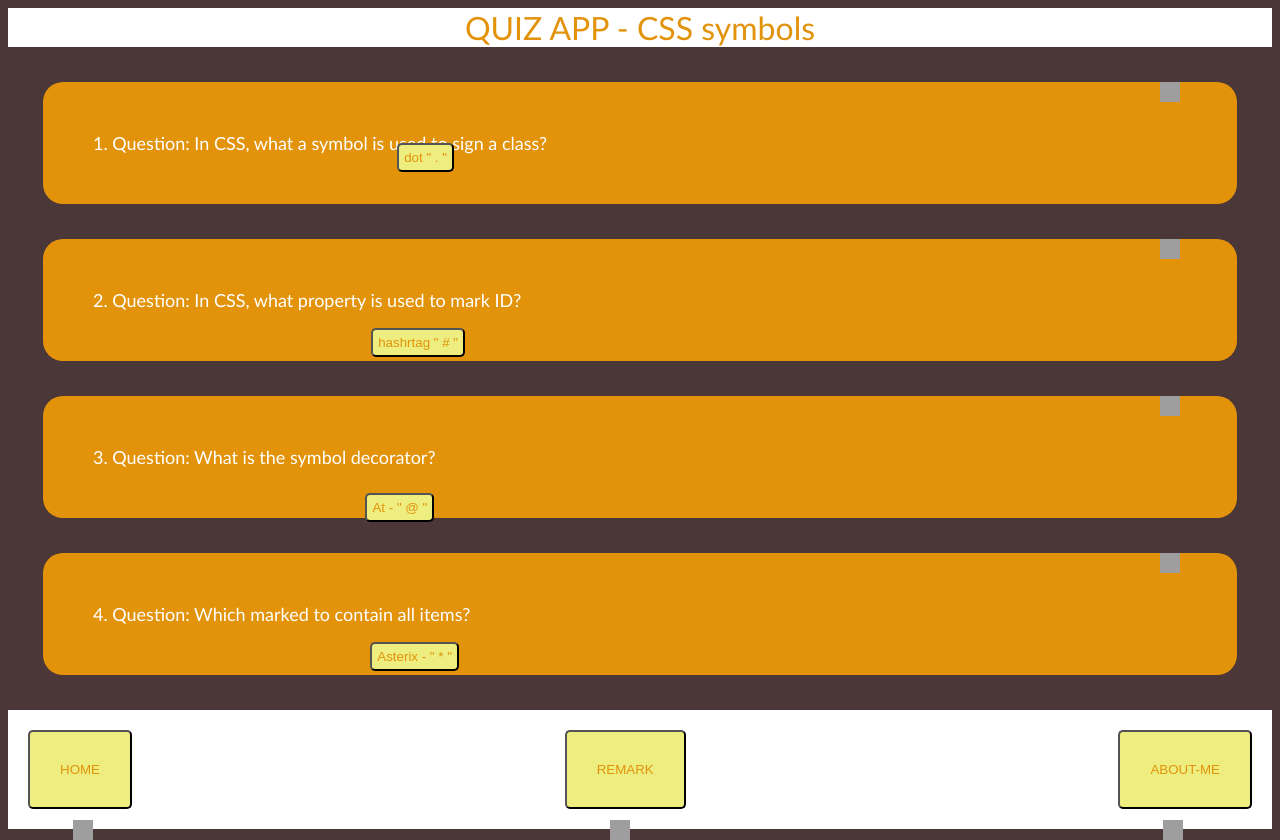
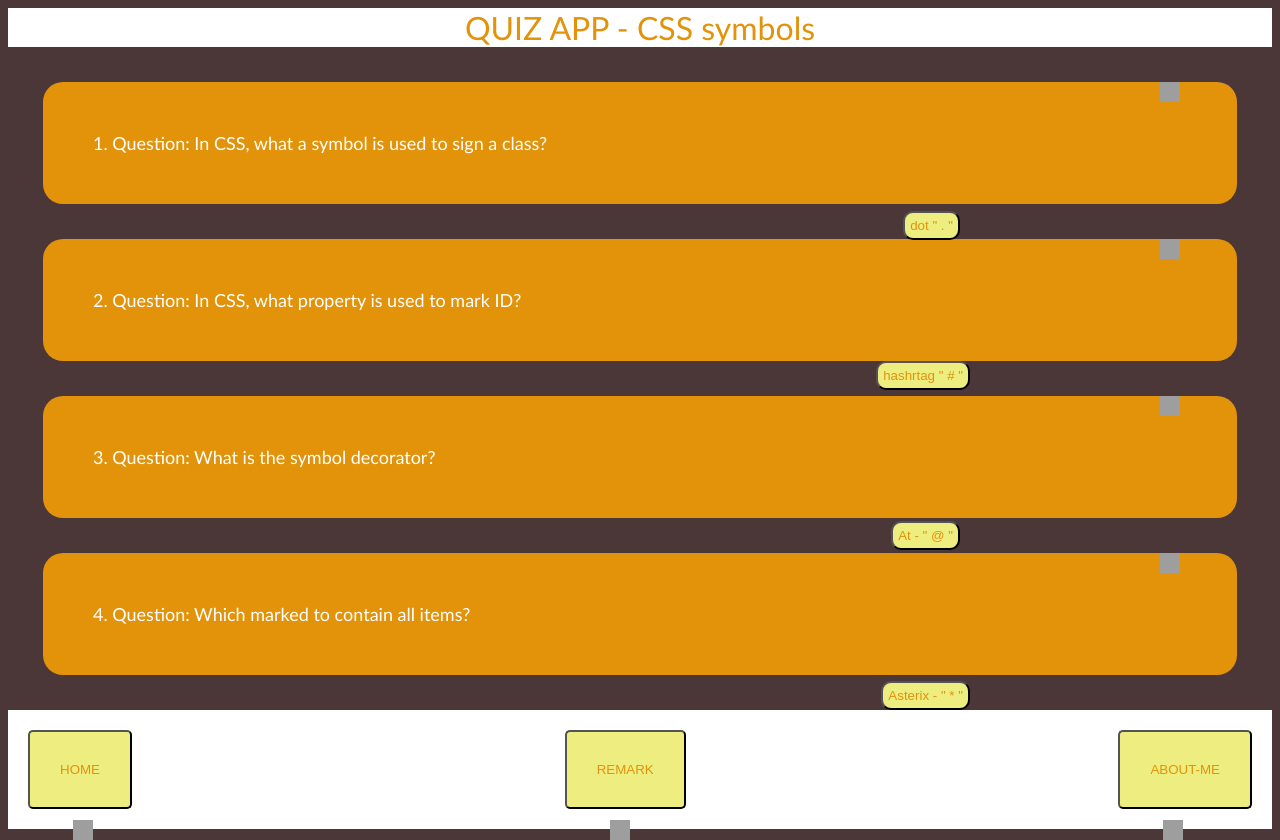
Before and after one commit to PARAMET7/Eshed-quiz-app, a plain HTML site: page index.html in a window 1280 px wide. Drawn offline with Linux system fonts and the light colour scheme; grey boxes are pictures that could not be loaded.

Commit message:
done change

```diff
--- a/index.html
+++ b/index.html
@@ -16,7 +16,7 @@
 
         1. Question: In CSS, what a symbol is used to sign a class?
         <a href="https://www.w3schools.com/cssref/sel_class.php">
-          <button class="game">
+          <button id="game">
             dot " . "
           </button>
         </a>
@@ -26,30 +26,33 @@
       <img class="img2" src="https://cdn-icons-png.flaticon.com/512/786/786352.png">
 
         2. Question: In CSS, what property is used to mark ID?
-        <a href="https://developer.mozilla.org/en-US/docs/Web/CSS/ID_selectors"></a>
-          <button class="game4">
+        <a href="https://developer.mozilla.org/en-US/docs/Web/CSS/ID_selectors">
+          <button id="game4">
            hashrtag " # "
-         </button>
+          </button>
+        </a>
     </section>
 
     <section class="p2" class="title">
       <img class="img2" src="https://cdn-icons-png.flaticon.com/512/786/786352.png">
 
       3. Question: What is the symbol decorator?
-      <a href="https://www.w3schools.com/cssref/css3_pr_mediaquery.php"></a>
-        <button class="game1">
+      <a href="https://www.w3schools.com/cssref/css3_pr_mediaquery.php">
+        <button id="game1">
           At - " @ "
         </button>
+      </a>
     </section>
 
     <section class="p2" class="title">
       <img class="img2" src="https://cdn-icons-png.flaticon.com/512/786/786352.png">
 
       4. Question: Which marked to contain all items?
-      <a class="link" href="https://www.w3schools.com/cssref/sel_all.php#:~:text=Definition%20and%20Usage,See%20%22More%20Examples%22)."></a>
-        <button class="game2">
+      <a class="link" href="https://www.w3schools.com/cssref/sel_all.php#:~:text=Definition%20and%20Usage,See%20%22More%20Examples%22).">
+        <button id="game2">
          Asterix - " * "
         </button>
+      </a>
     </section>
   </main>
 
@@ -57,15 +60,15 @@
       <button class="button1">
         <img class="img1" src="https://www.iconarchive.com/download/i103430/paomedia/small-n-flat/house.1024.png">
 
-        HOME
+          HOME
       </button>
       <button  class="button2">
         <img class="img1" src="https://cdn-icons-png.flaticon.com/512/786/786352.png">
-       REMARK
+          REMARK
       </button>
       <button class="button3">
         <img class="img1" src="https://banner2.cleanpng.com/20180701/yig/kisspng-computer-icons-silhouette-my-account-icon-5b388d48343f50.355577991530432840214.jpg">
-        ABOUT-ME
+          ABOUT-ME
       </button>
 
   </footer>
--- a/styles.css
+++ b/styles.css
@@ -18,7 +18,7 @@
   justify-content: center;
   color : var(--color-black-gold);
   font-family: 'Gill Sans', 'Gill Sans MT', Calibri, 'Trebuchet MS', sans-serif;
-
+  gap: 10px;
   font-size: xx-large;
 
 }
@@ -28,55 +28,45 @@
   background-color: var(--color-black-red);
 }
 
-.game4 {
-  position: relative;
-  margin-bottom: -85px;
-  margin-left: -150px;
-  display: flex;
-  justify-content:flex-end;
+#game4 {
+  position: fixed;
+  bottom: 410px;
+  right: 310px;
   padding: 5px;
-  color: #e2930a;
+  color: var(--color-black-gold);
   background-color:var(--color-primary);
-  border-radius: 5px;
+  border-radius: 10px;
 }
 
-.game {
-  position: absolute;
-  margin-bottom: 110px;
-  margin-left: -150px;
-  display: flex;
-
+#game {
+  position: fixed;
+  bottom: 560px;
+  right: 320px;
   padding: 5px;
-  color: #e2930a;
+  color: var(--color-black-gold);
   background-color:var(--color-primary);
-  border-radius: 5px;
+  border-radius: 10px;
 }
 
-.game1 {
-  position: relative;
-  margin-bottom: -100px;
-  margin-left: -70px;
-  display: flex;
-  justify-content:flex-end;
+#game1 {
+  position: fixed;
+  bottom: 250px;
+  right: 320px;
   padding: 5px;
-  color: #e2930a;
+  color: var(--color-black-gold);
   background-color:var(--color-primary);
-  border-radius: 5px;
+  border-radius: 10px;
 }
 
-.game2 {
-
-  position: relative;
-  margin-bottom: -85px;
-  margin-left: -100px;
-  display: flex;
-  justify-content:flex-end;
+#game2 {
+  position: fixed;
+  bottom: 90px;
+  right: 310px;
   padding: 5px;
-  color: #e2930a;
+  color: var(--color-black-gold);
   background-color:var(--color-primary);
-  border-radius: 5px;
+  border-radius: 10px;
 }
-
 
 .p1 {
   display:flex;
```
